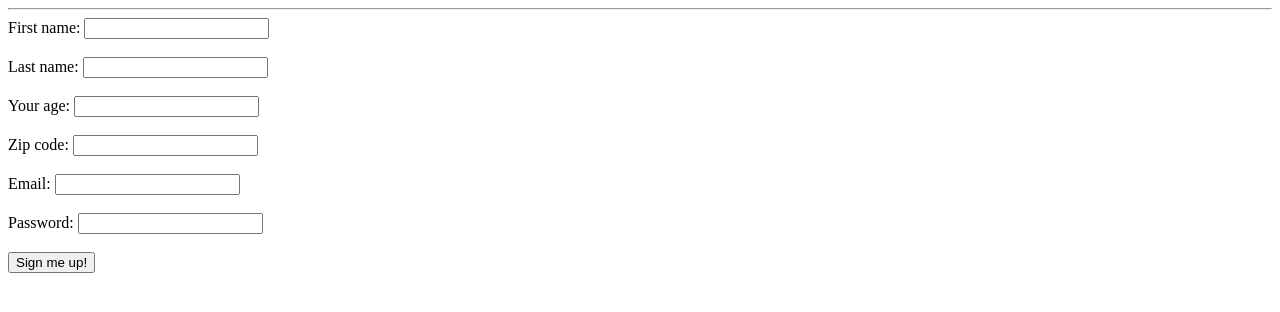
After one commit to elphabecca/hb_ratings, a Flask app: page /register in a window 1280 px wide. The commit adds this page. Shown: the top 312 px of the page. Run offline with Flask 2, Linux system fonts and the light colour scheme.

Commit message:
created register form and started confirmation

```diff
--- a/server.py
+++ b/server.py
@@ -2,10 +2,11 @@
 
 from jinja2 import StrictUndefined
 
-from flask import Flask, jsonify
+from flask import Flask, jsonify, render_template, redirect, request, flash, session
 from flask_debugtoolbar import DebugToolbarExtension
+from flask_sqlalchemy import SQLAlchemy
 
-from model import connect_to_db, db
+from model import connect_to_db, db, User, Rating, Movie
 
 
 app = Flask(__name__)
@@ -22,8 +23,46 @@ app.jinja_env.undefined = StrictUndefined
 @app.route('/')
 def index():
     """Homepage."""
-    a = jsonify([1,3])
-    return a
+
+    return render_template("homepage.html")
+
+@app.route('/users')
+def user_list():
+    """Show list of users."""
+
+    users = User.query.all()
+    return render_template("user_list.html", users=users)
+
+@app.route('/register', methods=["GET"])
+def register_form():
+    """Form for registering a new user."""
+
+    return render_template("register_form.html")
+
+@app.route('/register', methods=["POST"])
+def show_form_results():
+    """Process the form that the user submitted"""
+
+    # results from form
+    fname = request.form.get("fname")
+    lname = request.form.get("lname")
+    age = request.form.get("age")
+    zipcode = request.form.get("zipcode")
+    email = request.form.get("email")
+    password = request.form.get("password")
+
+    current_user = User.query.filter_by(email=email).all()
+    print current_user
+
+    if current_user == []:
+        # add them to database
+        flash("Welcome new super-rater of super-movies. You're SUPER.")
+        print "\n\n\n\nTHIS USER IS NEW\n\n\n\n"
+        return redirect("/")
+    else:
+        flash("Welcome back!  You're logged in!")
+        print "\n\n\n\nTHIS USER IS IN\n\n\n\n"
+        return redirect("/")
 
 
 if __name__ == "__main__":
@@ -38,4 +77,4 @@ if __name__ == "__main__":
 
 
 
-    app.run(port=5003)
+    app.run(port=5000)
--- a/templates/base.html
+++ b/templates/base.html
@@ -5,7 +5,21 @@
 </head>
 
 <body>
+
+    <!-- FLASH MESSAGING -->
+    {% with messages = get_flashed_messages() %}
+        {% if messages %}
+            <ul class=flashes>
+                {% for message in messages %}
+                    <li>{{ message }}</li>
+                {% endfor %}
+            </ul>
+        {% endif %}
+    {% endwith %}
+
     <hr>
+
     {% block content %} Your content here {% endblock %}
+
 </body>
 </html>
--- /dev/null
+++ b/templates/register_form.html
@@ -0,0 +1,21 @@
+{% extends 'base.html' %}
+
+{% block content %}
+
+<form action="/register" id="register_form" method="POST">
+    <label>First name:
+        <input type="text" id="fname" name="fname" required></label><br><br>
+    <label>Last name:
+        <input type="text" id="lname" name="lname" required></label><br><br>
+    <label>Your age:
+        <input type="number" id="age" name="age"></label><br><br>
+    <label>Zip code:
+        <input type="text" id="zipcode" name="zipcode"></label><br><br>
+    <label>Email:
+        <input type="text" id="email" name="email" required></label><br><br>
+    <label>Password:
+        <input type="password" id="password" name="password" required></label><br><br>
+    <input type="submit" id="register_submit" value="Sign me up!">
+</form>
+
+{% endblock %}
```
Also changed, not shown: templates/homepage.html (added, +12 -0 lines), templates/user_list.html (added, +14 -0 lines).
